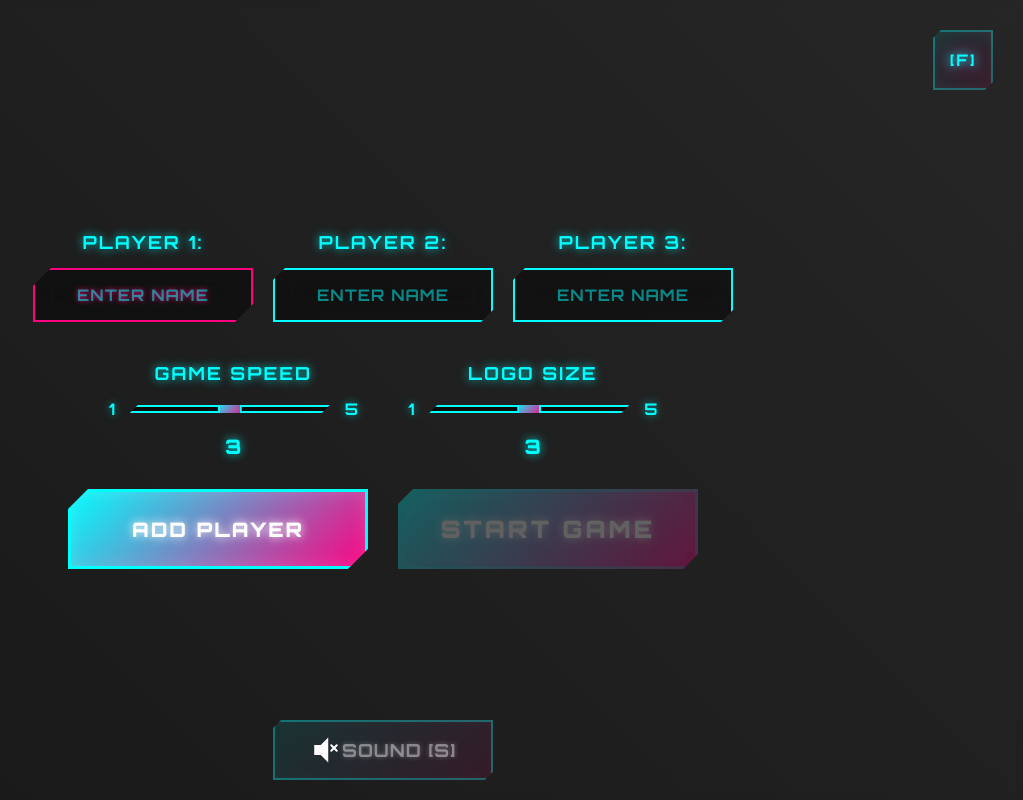
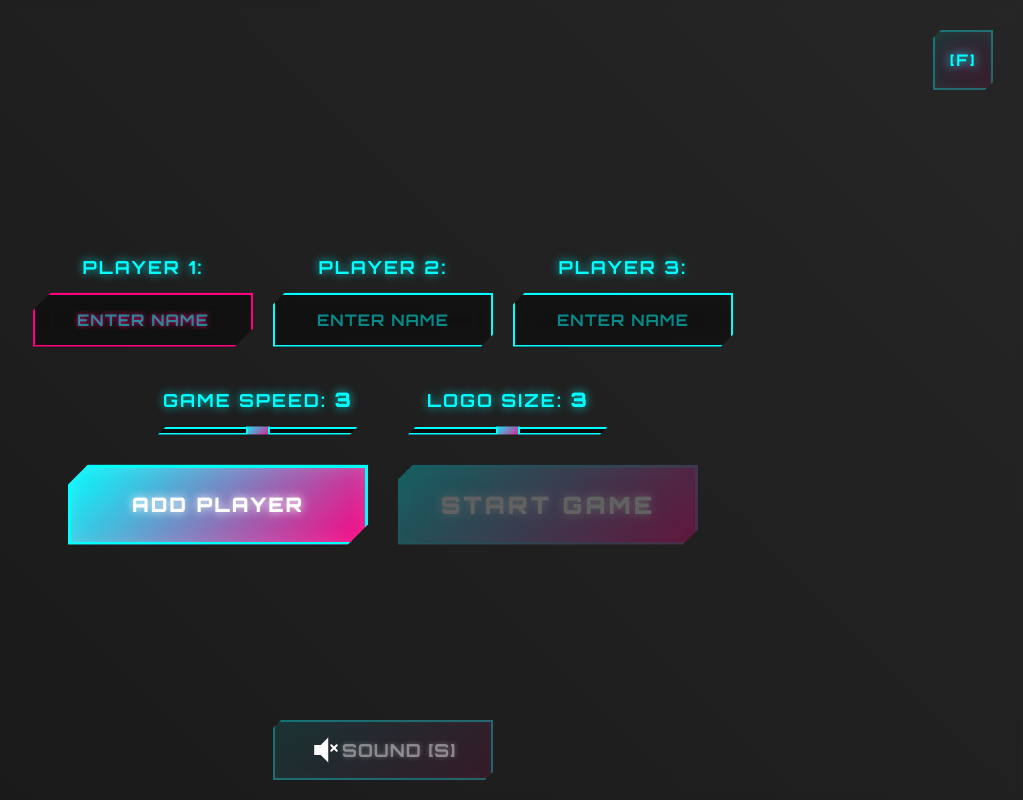
Before and after one commit to uhlitz/dvd-screensaver-game, a website: page dvd-screensaver-game.html in a window 1280 px wide. Shown: the whole page, without its empty margins (257-1280 px from the left). Drawn offline with Linux system fonts and the light colour scheme.

Commit message:
Refine slider layout

```diff
--- a/dvd-screensaver-game.html
+++ b/dvd-screensaver-game.html
@@ -29,22 +29,16 @@
         </div>
         <div class="controls-container">
             <div class="control-group">
-                <div class="control-label">Game Speed</div>
+                <div class="control-label">Game Speed: <span class="control-value" id="current-speed">3</span></div>
                 <div class="slider-container">
-                    <span class="range-label">1</span>
                     <input type="range" id="speed-slider" class="game-slider" min="1" max="5" value="3" step="1">
-                    <span class="range-label">5</span>
                 </div>
-                <div class="control-value" id="current-speed">3</div>
             </div>
             <div class="control-group">
-                <div class="control-label">Logo Size</div>
+                <div class="control-label">Logo Size: <span class="control-value" id="current-size">3</span></div>
                 <div class="slider-container">
-                    <span class="range-label">1</span>
                     <input type="range" id="size-slider" class="game-slider" min="1" max="5" value="3" step="1">
-                    <span class="range-label">5</span>
                 </div>
-                <div class="control-value" id="current-size">3</div>
             </div>
         </div>
         <div class="button-container">
```
